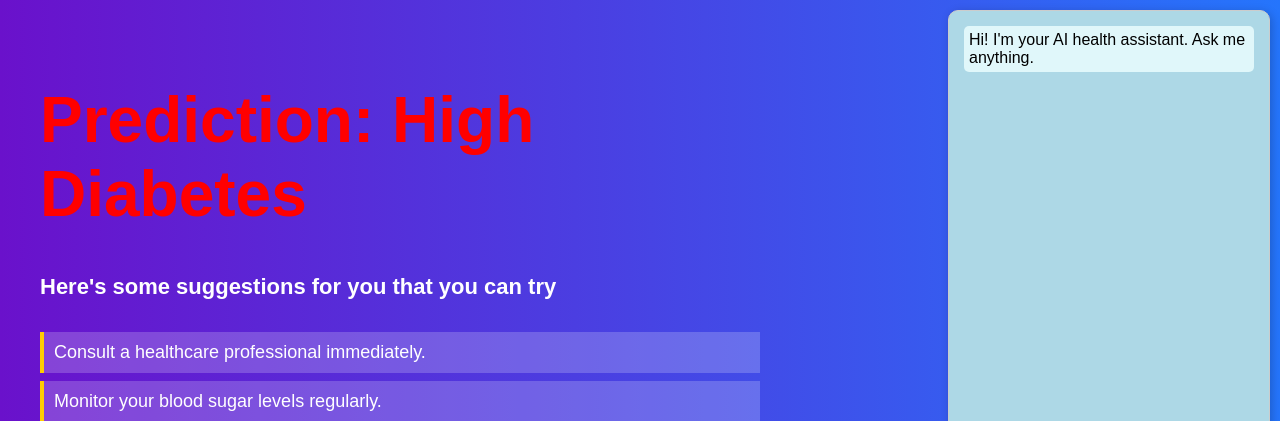
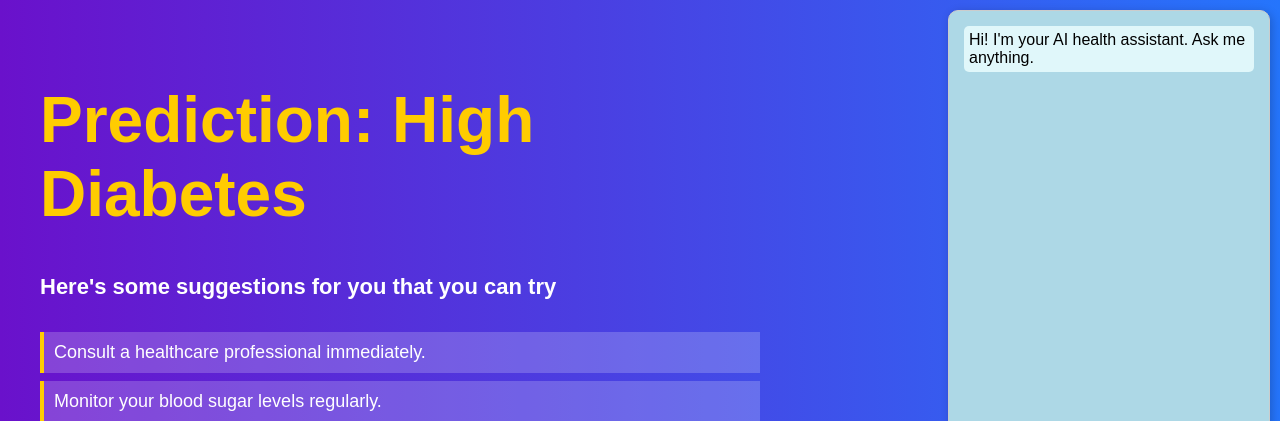
Before and after one commit to khushii098/diabetes-prediction, a Flask app: page /result in a window 1280 px wide. Shown: the top 421 px of the page. Run offline with Flask 3, Linux system fonts and the light colour scheme; parts of the project's set-up code (start-up, migrations or seed data) failed here and were passed over.

Commit message:
Update result.html

```diff
--- a/templates/result.html
+++ b/templates/result.html
@@ -29,7 +29,7 @@
             color: #ffcc00;
         }
         h1{
-            color:red;
+            color:#ffcc00;
         }
 
         h3 {
@@ -141,10 +141,7 @@
 
     <!-- Left-Aligned Content -->
     <div class="content">
-        <h1>Prediction: {{ risk }}</h2>
-        {% if diabetes_percentage %}
-         <h2>Diabetic Percentage: {{ diabetes_percentage }}%</h2>
-         {% endif %}
+        <h1>Prediction: {{ risk }}</h1>
         <h3>Here's some suggestions for you that you can try </h3>
         <ul>
             {% for suggestion in suggestions %}
```
